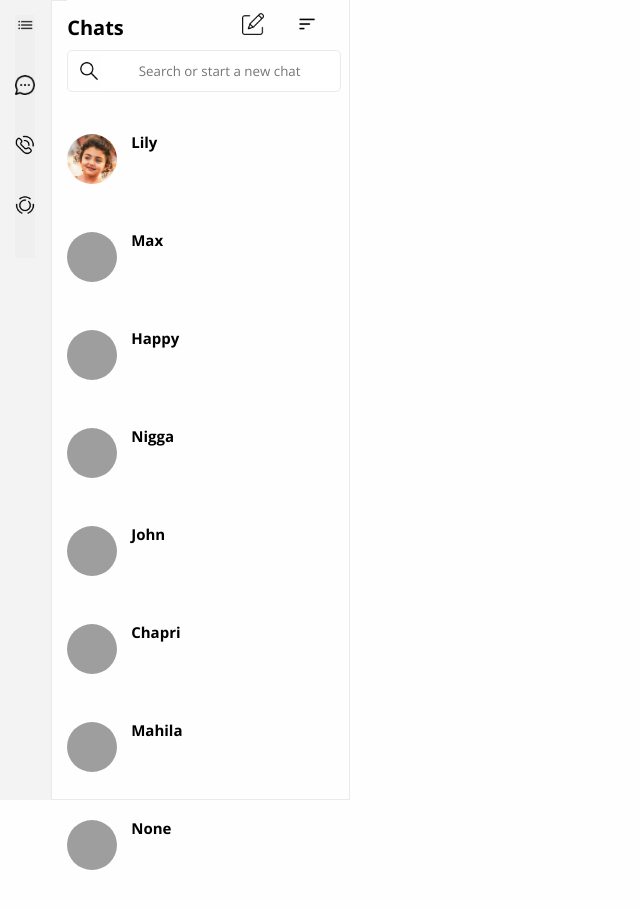
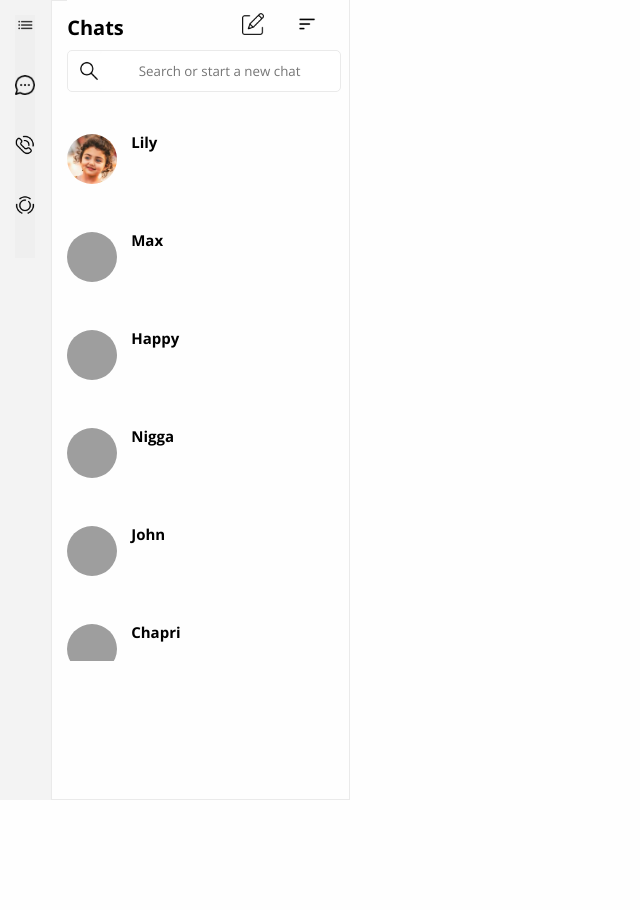
Before and after one commit to DeviL2307/Whatsapp, a plain HTML site: page index.html in a window 1280 px wide. Shown: the whole page, without its empty margins (0-640 px from the left). After the commit the page ends 800 px from the top, so only its background shows below. Drawn offline with nearby package versions, Linux system fonts and the light colour scheme; grey boxes are pictures that could not be loaded.

Commit message:
Update style.css

```diff
--- a/style.css
+++ b/style.css
@@ -111,7 +111,7 @@ body{
 }
 .chats{
     margin-top: 13vh;
-    height:100vh;
+    height:556px;
     overflow-y:scroll;
 }
 
```
